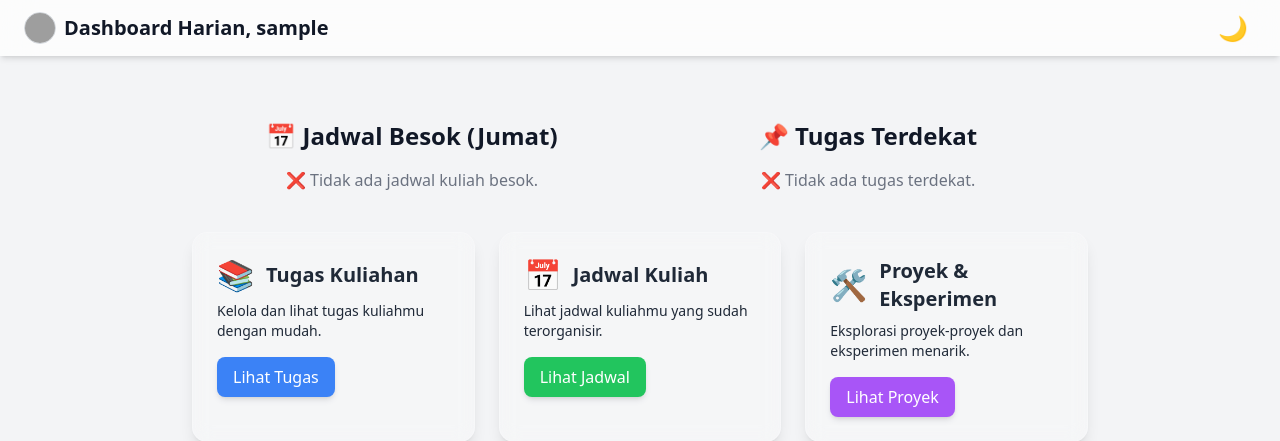
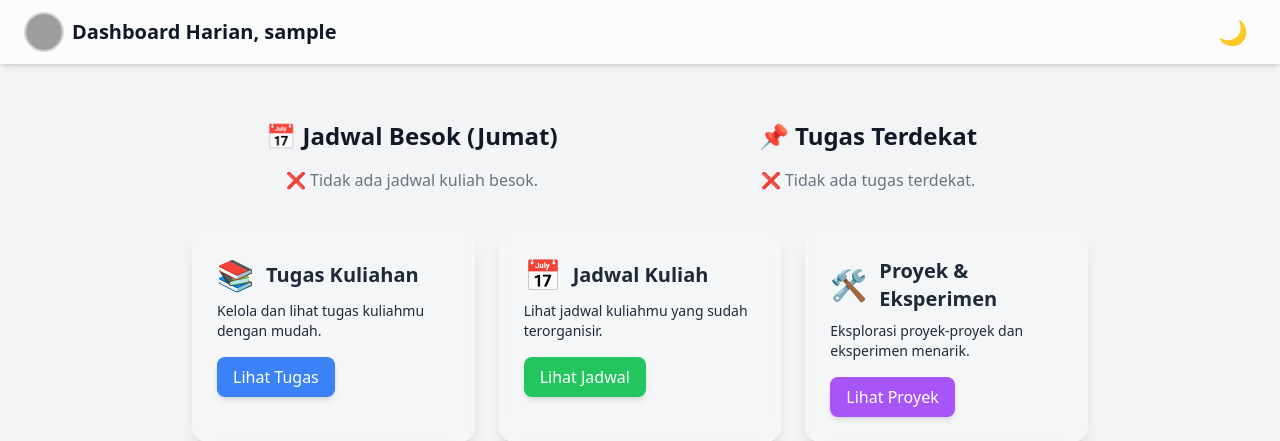
Before and after one commit to syahkty/dialyweb, a PHP site: page / in a window 1280 px wide. Shown: the top 441 px of the page. Run offline with PHP 8.4, Linux system fonts and the light colour scheme; the visitor is signed in with stand-in values (Sample User, id 1); data that the repository does not hold is empty; a stand-in replaces the project's code that opens the database connection; some libraries are stand-ins or nearby versions; grey boxes are pictures that could not be loaded.

Commit message:
manambahkan fp ke navbar jilid 2

```diff
--- a/index.php
+++ b/index.php
@@ -127,7 +127,9 @@ $avatar = (!empty($user['profile_picture']) && file_exists("uploads/" . $user['p
     <nav class="fixed top-0 left-0 w-full bg-white dark:bg-gray-800 bg-opacity-70 dark:bg-opacity-70 backdrop-blur-lg shadow-md py-3 px-6 flex justify-between items-center z-50">
         <h1 class="text-xl font-bold flex items-center">
             <a href="profile.php" class="flex items-center space-x-2">
-                <img src="<?= $avatar ?>" alt="Foto Profil" class="w-8 h-8 rounded-full border border-gray-300 dark:border-gray-600">
+            <div class="relative w-10 h-10 rounded-full overflow-hidden border-2 border-gray-300 dark:border-gray-600">
+        <img src="<?= $avatar ?>" alt="Foto Profil" class="w-full h-full object-cover" id="profilePicture">
+    </div>
                 <span>Dashboard Harian, <?= htmlspecialchars($_SESSION['username']) ?></span>
             </a>
         </h1>
```
